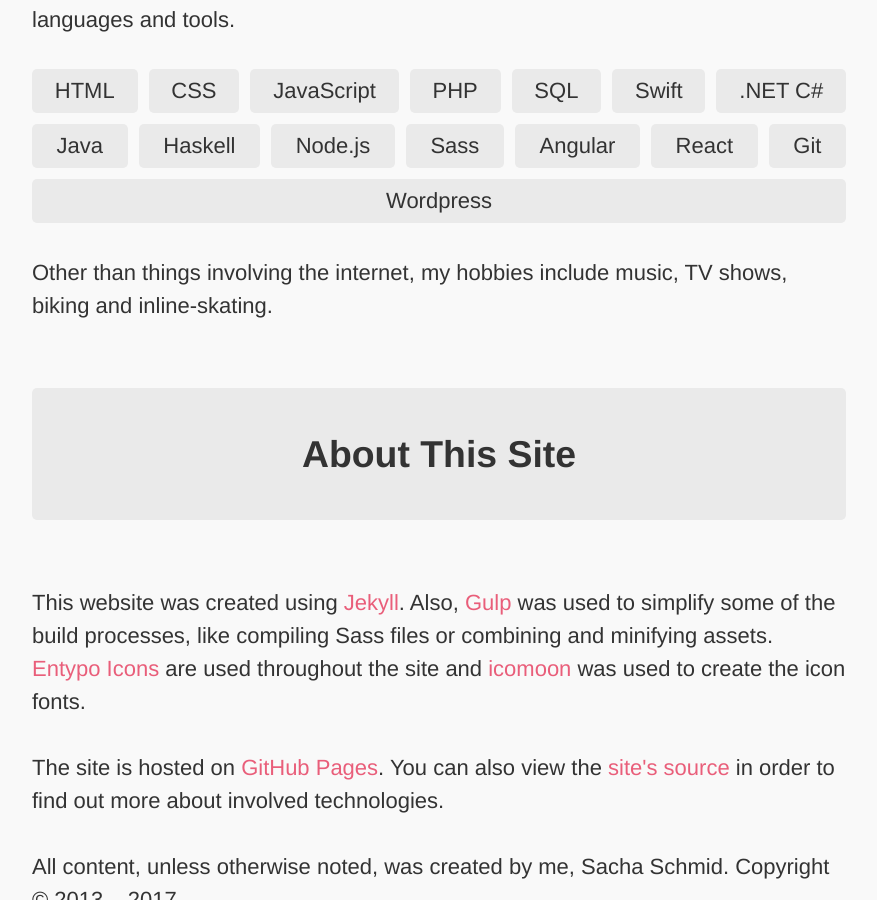
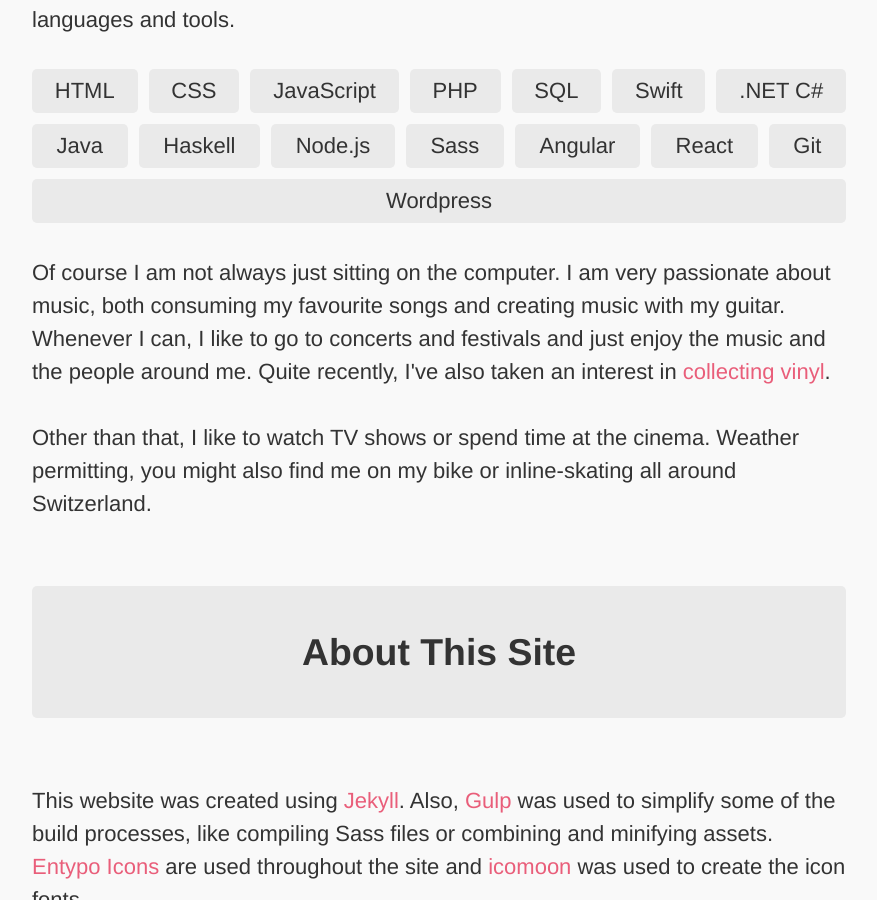
Before and after one commit to RadLikeWhoa/old.sacha.me, a Jekyll site: the page built from about/index.html, in a window 1280 px wide and 900 px high, scrolled down 1206 px. Shown: the whole window, without its empty margins (201-1078 px from the left). Built offline with Jekyll 4.4.1, drawn with Linux system fonts in a browser that asks for light colours.

Commit message:
Update about text

```diff
--- a/about/index.html
+++ b/about/index.html
@@ -45,7 +45,8 @@
       <li class="tag">Git</li>
       <li class="tag">Wordpress</li>
     </ul>
-    <p>Other than things involving the internet, my hobbies include music, TV shows, biking and inline-skating.</p>
+    <p>Of course I am not always just sitting on the computer. I am very passionate about music, both consuming my favourite songs and creating music with my guitar. Whenever I can, I like to go to concerts and festivals and just enjoy the music and the people around me. Quite recently, I've also taken an interest in <a href="https://www.discogs.com/user/saywhoa">collecting vinyl</a>.</p>
+    <p>Other than that, I like to watch TV shows or spend time at the cinema. Weather permitting, you might also find me on my bike or inline-skating all around Switzerland.</p>
   </section>
   <section class="home-section">
     <h2 class="section-heading">About This Site</h2>
```
